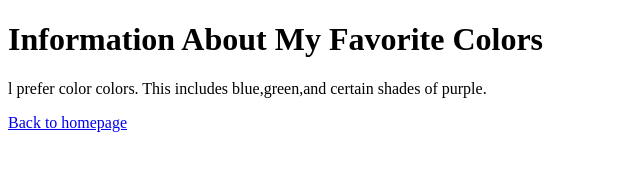
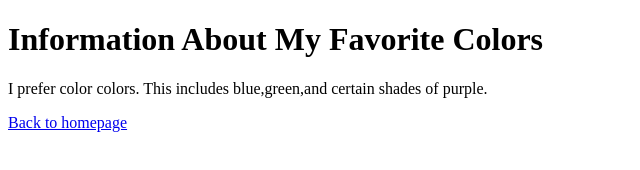
Before and after one commit to nuriyealp/HTML-Essentials, a plain HTML site: page favorite-colors.html in a window 1280 px wide. Shown: the full height of the page, 0-640 px from the left. Drawn offline with Linux system fonts and the light colour scheme.

Commit message:
add favorite-colors file

```diff
--- a/favorite-colors.html
+++ b/favorite-colors.html
@@ -8,7 +8,7 @@
 
 <body>
   <h1>Information About My Favorite Colors</h1>
-  <p>l prefer color colors. This includes blue,green,and certain shades of purple. </p>
+  <p>I prefer color colors. This includes blue,green,and certain shades of purple. </p>
   <a href="index.html">Back to homepage</a>
 </body>
 
```
